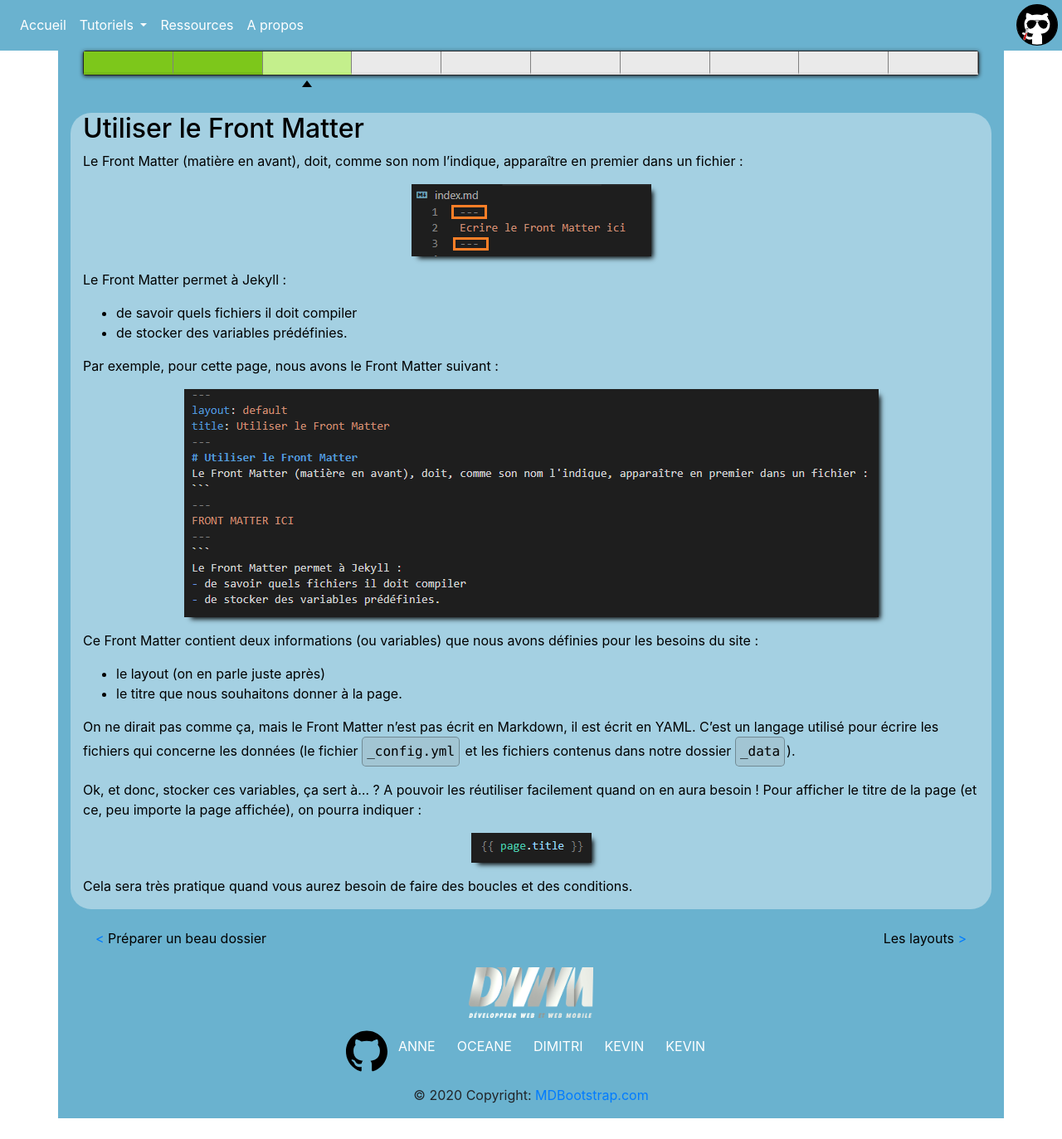
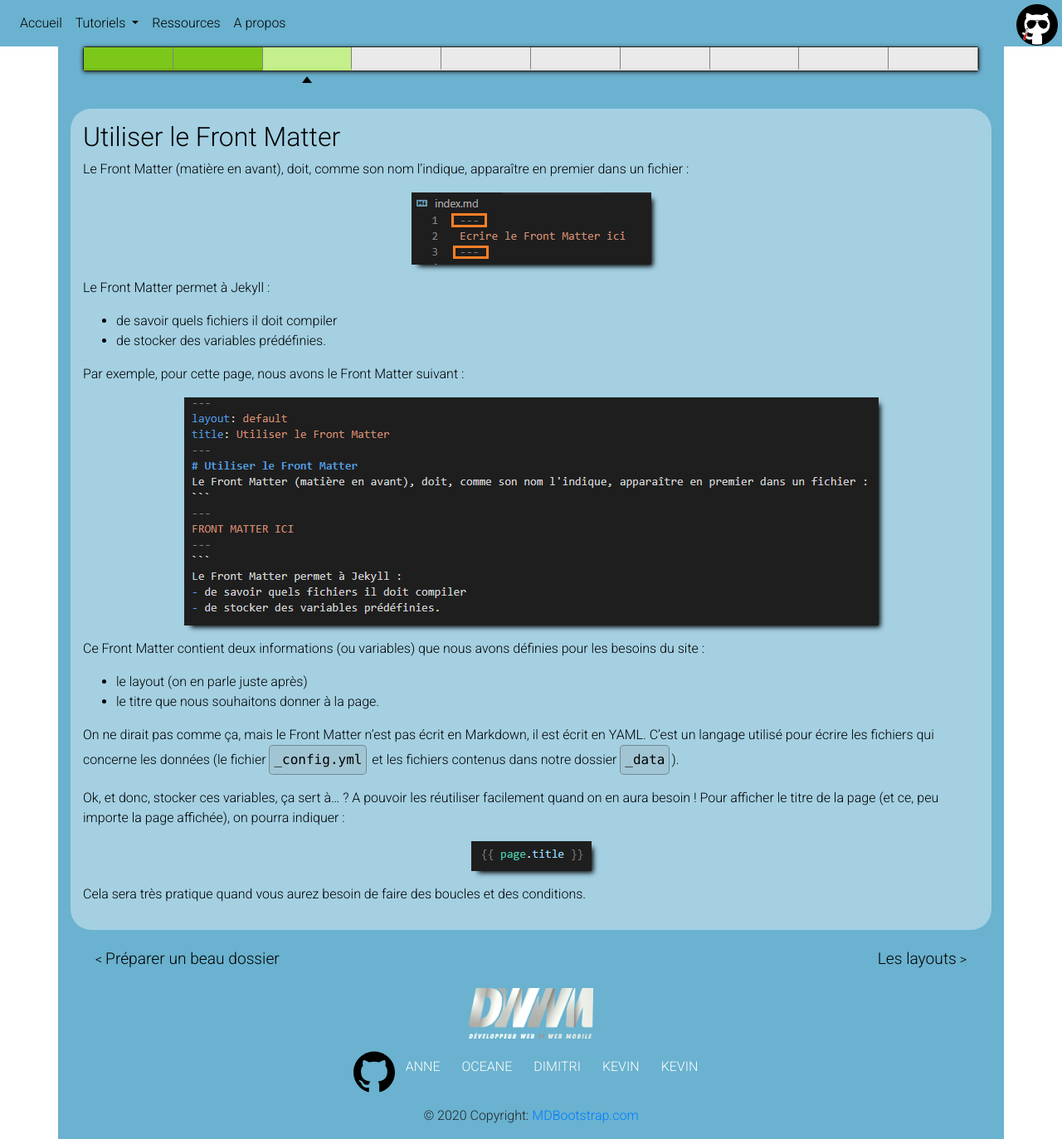
Before and after one commit to OceaneRFT/jekyll-starter, a Jekyll site: the page built from _tutoriels/tuto103-frontmatter.md, in a window 1280 px wide. Shown: the whole page at 83% size. Built offline with Jekyll 4.4.1, drawn with Linux system fonts in a browser that asks for light colours; before the commit the page ends 1348 px from its top, so only the background shows below that.

Commit message:
modif general

```diff
--- a/_layouts/base.html
+++ b/_layouts/base.html
@@ -20,6 +20,10 @@
 
                       <!-- Un commentaire soon  -->
     <link rel="icon" type="image/png" href="{{'assets/images/logo1.svg'| relative_url }}" />
+
+    <!-- police roboto -->
+
+    <link href="https://fonts.googleapis.com/css2?family=Roboto:wght@300&display=swap" rel="stylesheet">
 
     <!--
         Afin de créer un CSS par page si vous voulez appliquer un style différent nous devons donner à Jekyll un lien qui lui
--- a/_sass/main.scss
+++ b/_sass/main.scss
@@ -4,6 +4,7 @@
 body {
     margin: 0;
     padding: 0;
+    font-family: 'Roboto', 'Helvetica', sans-serif;
 }
 
 /* End reset css */
@@ -21,6 +22,7 @@ body {
         & .col-page {
             margin-top: 15px;
             margin-bottom: 15px;
+            padding: 15px;
             @include theme;
             border-radius: 25px;
             @include police;
--- a/_sass/mediaquieries.scss
+++ b/_sass/mediaquieries.scss
@@ -28,7 +28,7 @@
     }
 }
 
-@media screen and  (max-width: 1400px) {
+@media screen and (min-width: 501px) and (max-width: 1400px) {
     .container {
         & .nav-right {
             display: none;
@@ -45,5 +45,19 @@
     }
 }
 
+@media screen and (max-width: 768px) {
+    .content-footer {
+        & .content-nav-button {
+            & .label {
+                display: none;
+            }
+            & .arrow {
+                font-size: 50px;
+                @include police;
+            }
+        }
+    }
+}
+
 
 /* End global */
--- a/_sass/navigation.scss
+++ b/_sass/navigation.scss
@@ -3,9 +3,9 @@
 
 .navbar {
     background-color: $theme-color ;
-    padding: 0.65rem 1rem;
+    padding: 0.65rem 1re;
     & .nav-link {
-        color: $colour-link;
+        @include police;
     }
     & .nav-link-icon {
         width: 50px;
@@ -33,6 +33,10 @@
         margin: 0px 15px;
 
         & .label {
+            font-size: 1.2rem;
+            @include police;
+        }
+        & .arrow {
             @include police;
         }
     }
```
